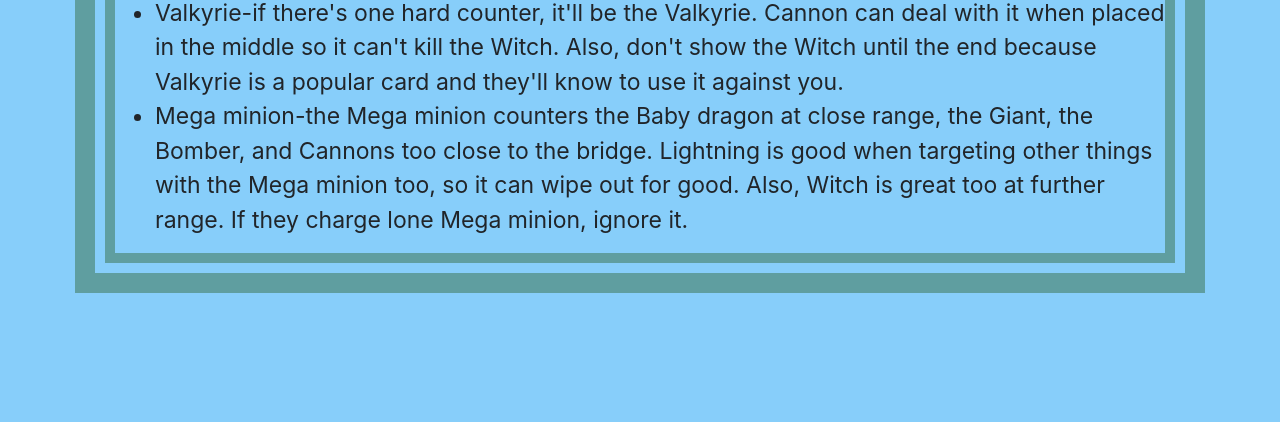
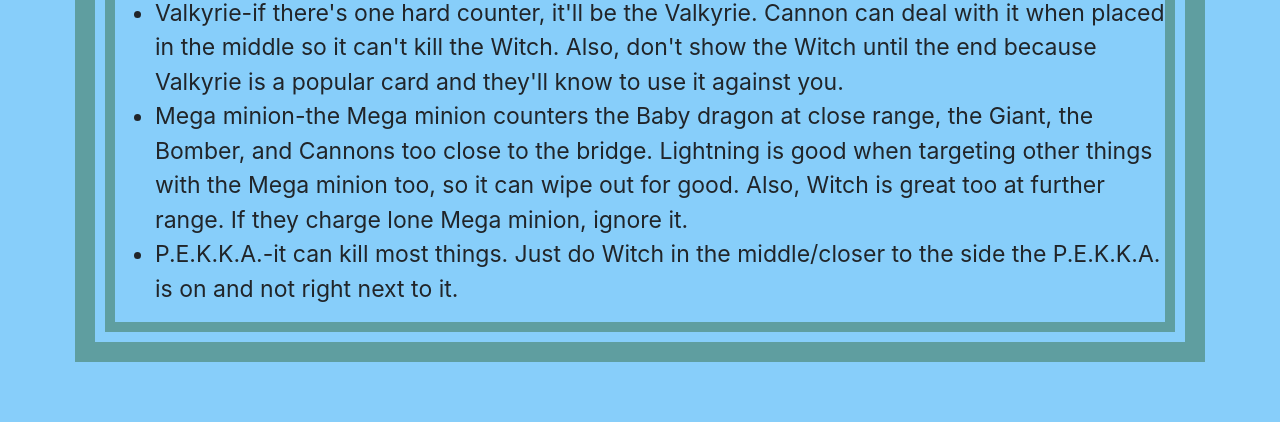
Before and after one commit to fcheng00/our_first_web_project, a PHP site: the page made by andrew/html5/Decks/A3+4decks.html in a window 1280 px wide. Shown: the part 4279-4701 px from the top of the page. Before the commit the page ends 4572 px from the top, so only its background shows below. Run offline with PHP 8.4, Linux system fonts and the light colour scheme.

Commit message:
oiurgcfjp

```diff
--- a/andrew/html5/Decks/A3+4decks.html
+++ b/andrew/html5/Decks/A3+4decks.html
@@ -193,6 +193,9 @@
                                 other things with the Mega minion too, so it can wipe out for good. Also, Witch
                                 is great too at further range. If they charge lone Mega minion, ignore it.
                             </li>
+                            <li>P.E.K.K.A.-it can kill most things. Just do Witch in the middle/closer to the
+                                side the P.E.K.K.A. is on and not right next to it.
+                            </li>
                         </ul>
                     </div>
                 </section>
--- a/andrew/html5/Decks/CSS-files/b-img.css
+++ b/andrew/html5/Decks/CSS-files/b-img.css
@@ -1,5 +1,5 @@
 #index {
-    background: lightskyblue url("../background-images/b-image-for-index.jpg") no-repeat fixed center;
+    background: lightskyblue url("../background-images/b-image-for-index.jpg") repeat-y fixed center;
 }
 #A3_4 {
     background: lightskyblue url("../background-images/arena_pekkasplayhouse.png") repeat-x fixed center;
```
Also changed, not shown: andrew/html5/Decks/CSS-files/main.css (line endings or trailing spaces).
